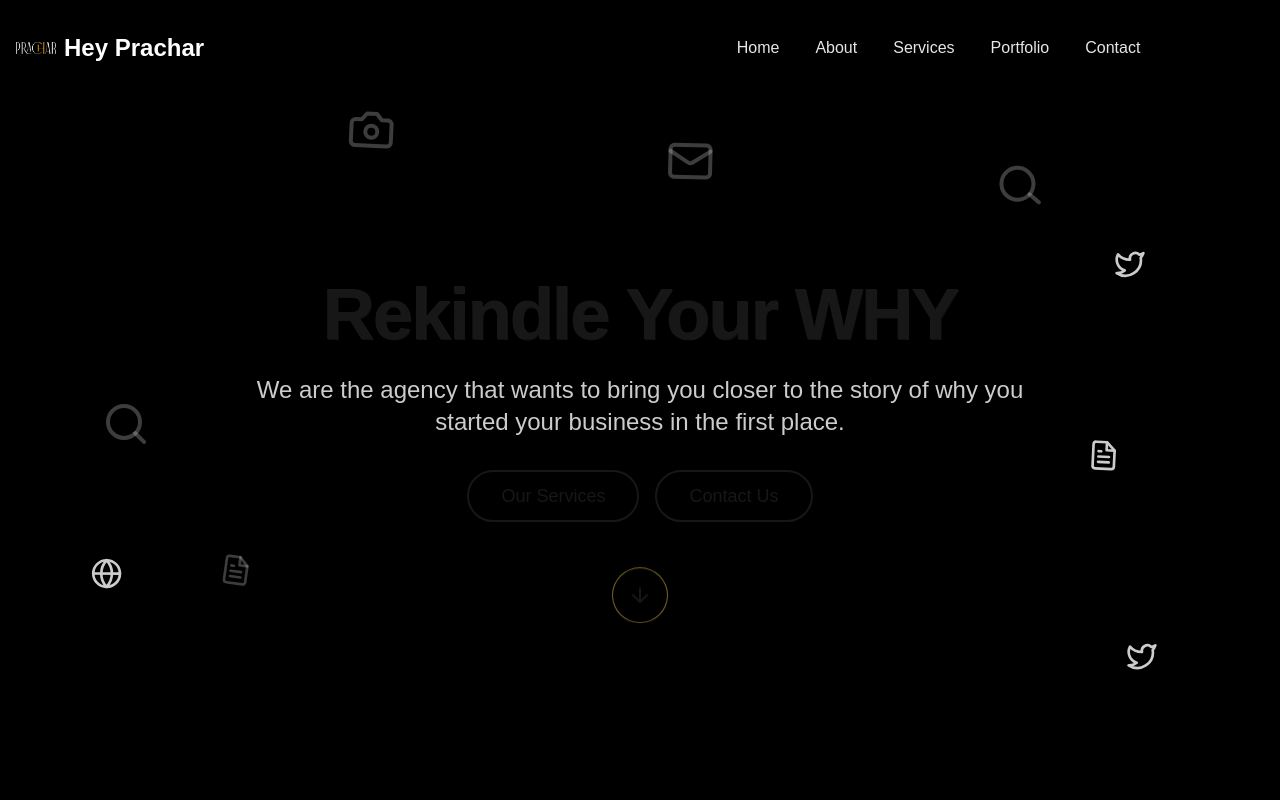
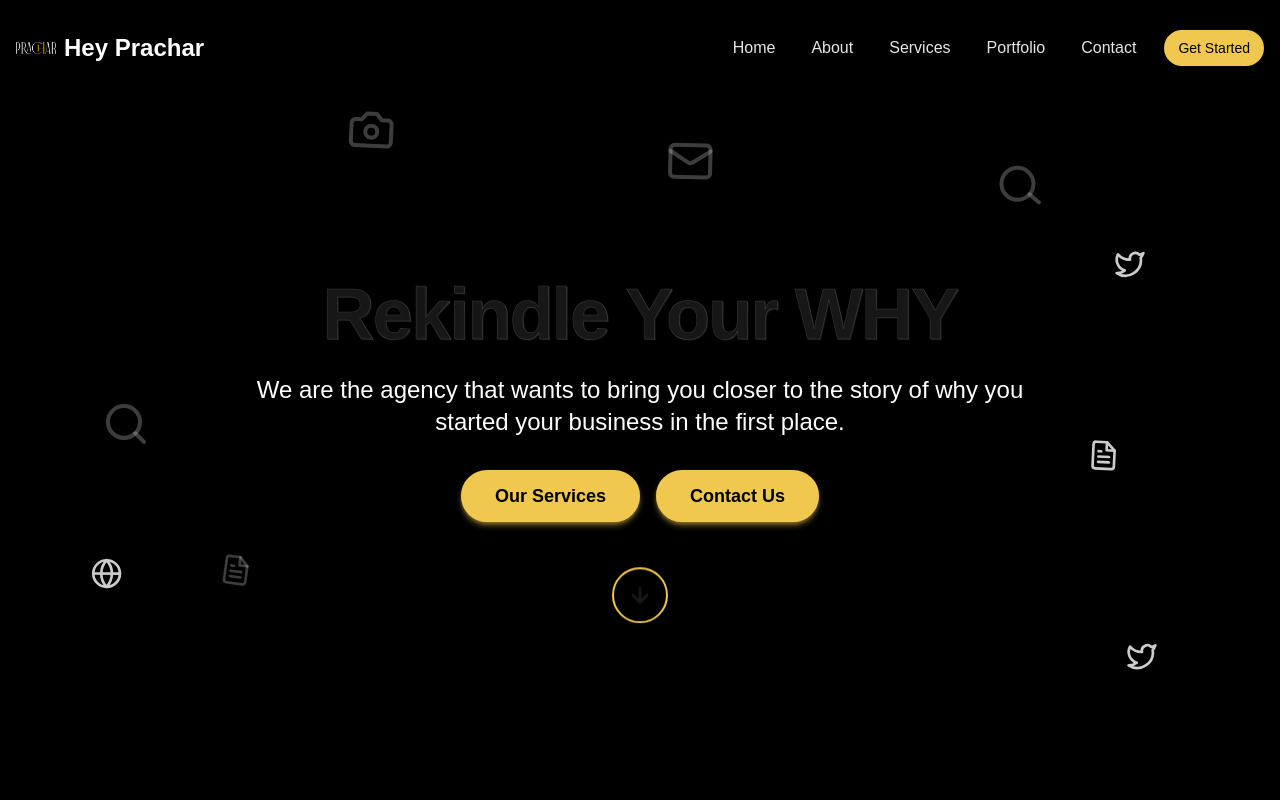
Before and after one commit to etherhunt2/prachar, a Next.js app: page / in a window 1280 px wide. Shown: the top 800 px of the page. Built offline with nearby package versions, Linux system fonts and the light colour scheme.

Commit message:
Hero Fix

```diff
--- a/app/globals.css
+++ b/app/globals.css
@@ -35,4 +35,43 @@ body {
   .group:active .group-active\:bg-opacity-20 {
     --tw-bg-opacity: 0.2;
   }
+
+  /* Hero Section specific styles for mobile */
+  .hero-heading {
+    text-shadow: 0 0 10px rgba(0, 0, 0, 0.5);
+    opacity: 1 !important;
+  }
+
+  /* Enhance 3D button visibility on mobile */
+  .bg-mustard {
+    --tw-bg-opacity: 1 !important;
+    background-color: rgb(240 200 80 / var(--tw-bg-opacity)) !important;
+  }
+
+  /* Ensure text is fully visible */
+  .text-white, .text-white\/80 {
+    color: white !important;
+  }
+
+  /* Fix z-index and overlay issues for mobile */
+  .z-10 {
+    z-index: 10 !important;
+  }
+
+  .z-20 {
+    z-index: 20 !important;
+  }
+
+  /* Enhance button visibility on mobile */
+  [class*="rounded-full"] {
+    border: 2px solid rgb(240 200 80) !important;
+  }
+
+  /* Ensure shadow and 3D effects are visible */
+  .shadow-mustard\/30 {
+    --tw-shadow-color: rgb(240 200 80 / 0.5) !important;
+    --tw-shadow: var(--tw-shadow-colored) !important;
+    box-shadow: 0 4px 6px -1px rgb(240 200 80 / 0.5),
+                0 2px 4px -2px rgb(240 200 80 / 0.5) !important;
+  }
 }
--- a/components/sections/hero-section.jsx
+++ b/components/sections/hero-section.jsx
@@ -224,7 +224,7 @@ export default function HeroSection() {
           >
             <ThreeDText
               elementType="h1"
-              className="text-4xl sm:text-5xl md:text-7xl font-extrabold hero-heading"
+              className="text-4xl sm:text-5xl md:text-7xl font-extrabold hero-heading !opacity-100"
             >
               Rekindle Your WHY
             </ThreeDText>
@@ -236,7 +236,7 @@ export default function HeroSection() {
             transition={{ duration: 0.8, delay: 0.4 }}
             className="mb-8"
           >
-            <p className="text-lg sm:text-xl md:text-2xl text-white/80 max-w-3xl mx-auto">
+            <p className="text-lg sm:text-xl md:text-2xl text-white max-w-3xl mx-auto font-medium">
               We are the agency that wants to bring you closer to the story of why you started your
               business in the first place.
             </p>
@@ -248,10 +248,10 @@ export default function HeroSection() {
             transition={{ duration: 0.8, delay: 0.6 }}
             className="flex flex-col sm:flex-row gap-4 justify-center"
           >
-            <Button variant="mustardOutline" size="lg" className="cursor-pointer rounded-full px-8 py-6 text-lg">
+            <Button variant="3d" size="lg" className="cursor-pointer rounded-full px-8 py-6 text-lg font-bold">
               Our Services
             </Button>
-            <Button variant="mustardOutline" size="lg" className="cursor-pointer rounded-full px-8 py-6 text-lg">
+            <Button variant="3d" size="lg" className="cursor-pointer rounded-full px-8 py-6 text-lg font-bold">
               Contact Us
             </Button>
           </motion.div>
@@ -262,6 +262,7 @@ export default function HeroSection() {
           animate={{ opacity: 1 }}
           transition={{ delay: 1.2, duration: 0.8 }}
           style={STYLES.scrollIndicator}
+          className="z-20"
         >
           <motion.div
             animate={{ y: [0, 8, 0] }}
@@ -269,7 +270,7 @@ export default function HeroSection() {
             className="flex flex-col items-center cursor-pointer"
           >
             <div className="mb-0">
-              <div style={STYLES.scrollCircle}>
+              <div className="w-14 h-14 rounded-full border-2 border-mustard flex flex-col items-center justify-center gap-1 bg-black backdrop-blur-md">
                 <svg
                   width="24"
                   height="24"
@@ -281,7 +282,7 @@ export default function HeroSection() {
                   <path
                     d="M12 5V19M12 19L19 12M12 19L5 12"
                     stroke="currentColor"
-                    strokeWidth="2"
+                    strokeWidth="3"
                     strokeLinecap="round"
                     strokeLinejoin="round"
                   />
--- a/components/ui/3d-text.jsx
+++ b/components/ui/3d-text.jsx
@@ -1,4 +1,4 @@
-import React from 'react';
+import React, { useEffect, useState } from 'react';
 import { cn } from '@/lib/utils';
 import { motion } from 'framer-motion';
 
@@ -11,6 +11,19 @@ export function ThreeDText({
   color = "mustard", // New prop for color customization
   depth = "medium", // New prop for 3D depth: "light", "medium", "heavy"
 }) {
+  const [isMobile, setIsMobile] = useState(false);
+
+  // Check if we're on mobile
+  useEffect(() => {
+    const checkMobile = () => {
+      setIsMobile(window.innerWidth < 768 || ('ontouchstart' in window));
+    };
+
+    checkMobile();
+    window.addEventListener('resize', checkMobile);
+    return () => window.removeEventListener('resize', checkMobile);
+  }, []);
+
   // Enhanced text styling with new color options
   const baseClass = `relative font-extrabold tracking-tight ${gradient ? 'gradient-text' : 'text-white'
     } hero-heading`;
@@ -18,22 +31,38 @@ export function ThreeDText({
   // Enhanced 3D text shadow based on depth
   const getShadowStyle = () => {
     const shadowColor = gradient
-      ? 'rgba(0,0,0,0.3)'
+      ? 'rgba(0,0,0,0.5)'
       : color === "mustard"
-        ? 'rgba(255,219,88,0.3)'
+        ? 'rgba(255,219,88,0.5)'
         : color === "blue"
-          ? 'rgba(96,165,250,0.3)'
-          : 'rgba(255,255,255,0.3)';
+          ? 'rgba(96,165,250,0.5)'
+          : 'rgba(255,255,255,0.5)';
 
     const highlightColor = gradient
-      ? 'rgba(255,255,255,0.1)'
+      ? 'rgba(255,255,255,0.2)'
       : color === "mustard"
-        ? 'rgba(255,235,156,0.15)'
+        ? 'rgba(255,235,156,0.25)'
         : color === "blue"
-          ? 'rgba(191,219,254,0.15)'
-          : 'rgba(255,255,255,0.15)';
+          ? 'rgba(191,219,254,0.25)'
+          : 'rgba(255,255,255,0.25)';
 
-    // Different shadow depths
+    // Use heavier shadows for mobile
+    if (isMobile) {
+      return {
+        textShadow: `
+          0px 2px 3px ${shadowColor},
+          0px 4px 6px ${shadowColor},
+          0px 6px 10px ${shadowColor},
+          2px 2px 0px ${highlightColor},
+          -2px -2px 1px rgba(0,0,0,0.2)
+        `,
+        opacity: 1,
+        color: gradient ? 'white' : (color === "mustard" ? '#f0c850' : 'white'),
+        WebkitTextFillColor: gradient ? 'white' : (color === "mustard" ? '#f0c850' : 'white'),
+      };
+    }
+
+    // Different shadow depths for desktop
     if (depth === "light") {
       return {
         textShadow: `
@@ -107,13 +136,13 @@ export function ThreeDText({
             style={{
               ...getShadowStyle(),
               // Add subtle text stroke for extra definition
-              WebkitTextStroke: gradient ? '0.2px rgba(255,255,255,0.1)' : 'none',
+              WebkitTextStroke: gradient ? '0.5px rgba(255,255,255,0.2)' : 'none',
             }}
           >
             {children}
 
             {/* Optional highlight overlay for enhanced 3D effect */}
-            {depth === "heavy" && (
+            {(depth === "heavy" || isMobile) && (
               <span className="absolute inset-0 bg-gradient-to-b from-white/10 to-transparent mix-blend-overlay pointer-events-none"
                 aria-hidden="true"></span>
             )}
@@ -126,12 +155,15 @@ export function ThreeDText({
   return (
     <Component
       className={cn(baseClass, className)}
-      style={getShadowStyle()}
+      style={{
+        ...getShadowStyle(),
+        WebkitTextStroke: gradient ? '0.5px rgba(255,255,255,0.2)' : 'none',
+      }}
     >
       {children}
 
       {/* Optional highlight overlay for enhanced 3D effect */}
-      {depth === "heavy" && (
+      {(depth === "heavy" || isMobile) && (
         <span className="absolute inset-0 bg-gradient-to-b from-white/10 to-transparent mix-blend-overlay pointer-events-none"
           aria-hidden="true"></span>
       )}
--- a/components/ui/button.jsx
+++ b/components/ui/button.jsx
@@ -20,7 +20,7 @@ const buttonVariants = cva(
         link: "text-primary underline-offset-4 hover:underline",
         mustard: "bg-mustard text-black hover:bg-mustard/90",
         mustardOutline: "border-2 border-mustard text-mustard hover:bg-mustard/10",
-        "3d": "bg-mustard text-black transform transition-all hover:-translate-y-1 hover:shadow-lg shadow-mustard/30 border-b-4 border-mustard/70 active:border-b-2 active:translate-y-0.5",
+        "3d": "bg-mustard text-black transform transition-all hover:-translate-y-1 hover:shadow-lg shadow-mustard/30 border-b-4 border-mustard/70 active:border-b-2 active:translate-y-0.5 font-bold",
       },
       size: {
         default: "h-10 px-4 py-2",
```
